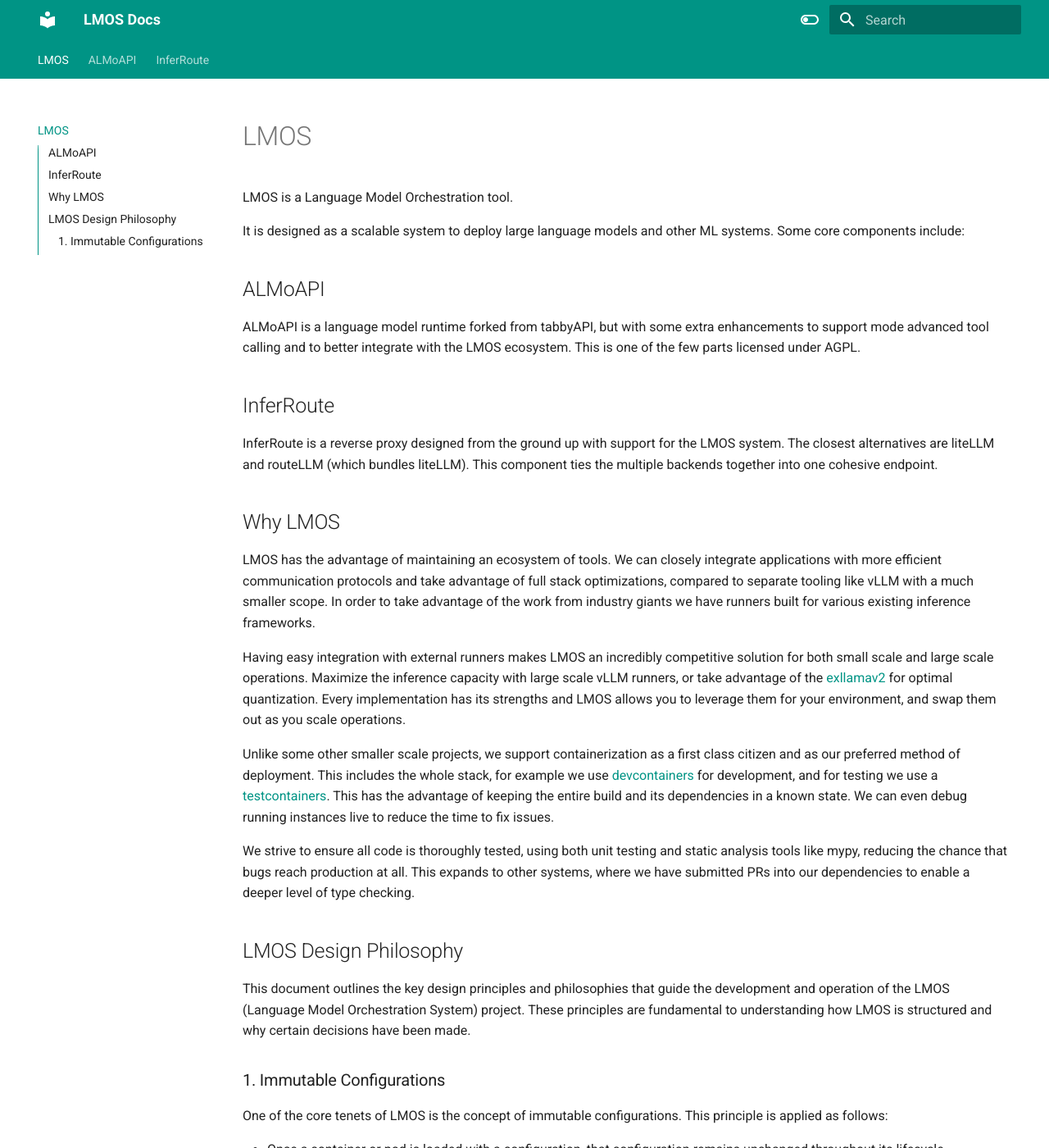
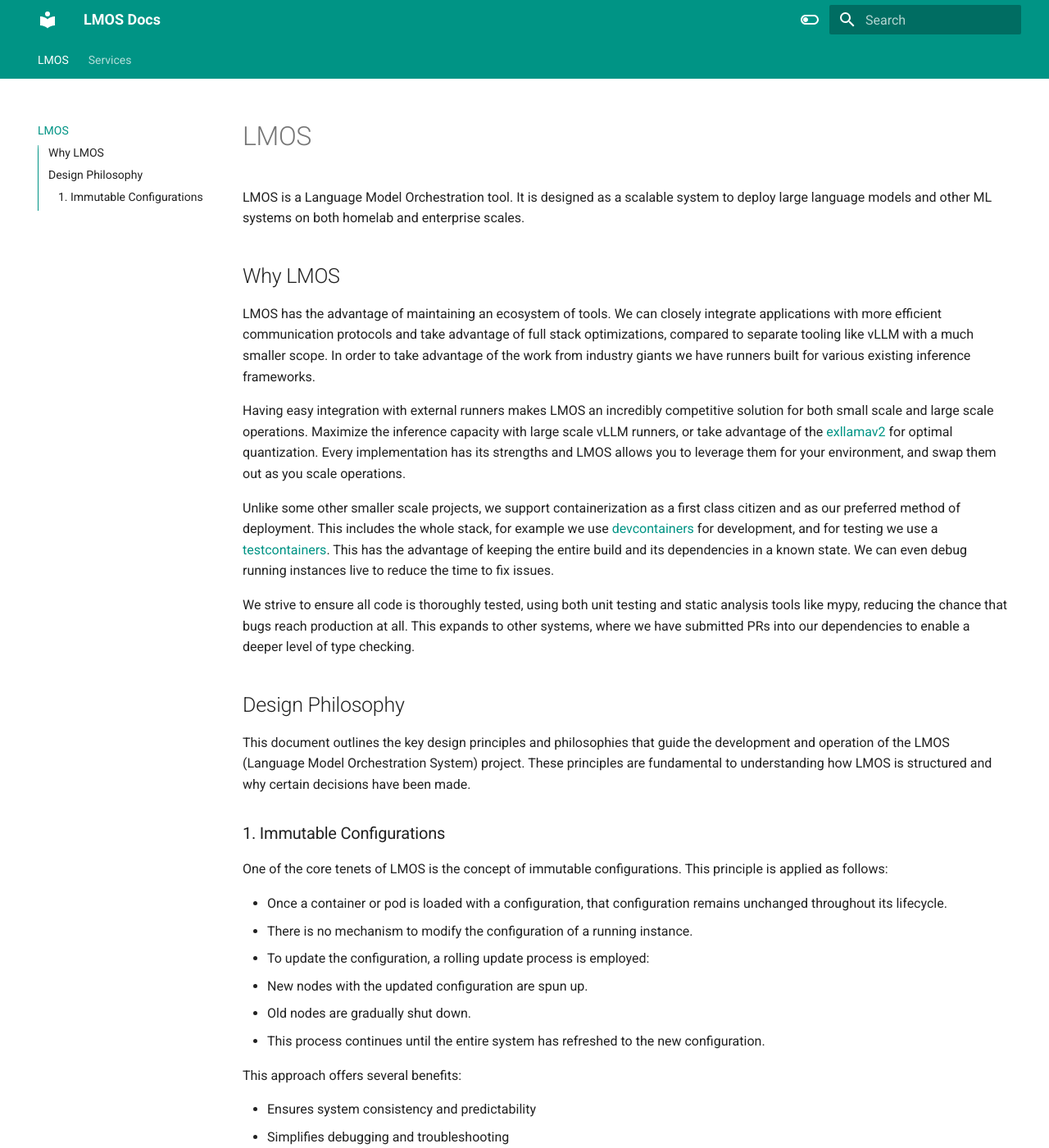
Before and after one commit to LMOS-IO/LMOS-docs, an MkDocs documentation site: the page built from docs/index.md, in a window 1280 px wide and 1400 px high. Shown: the whole window at 82% size. Built offline with MkDocs 1.6.1 and Material for MkDocs 9.7.7, drawn with Linux system fonts in a browser that asks for light colours; some of the changed text lies outside the part shown.

Commit message:
edit file structure

```diff
--- a/docs/index.md
+++ b/docs/index.md
@@ -1,16 +1,6 @@
 # LMOS
 
-LMOS is a Language Model Orchestration tool.
-
-It is designed as a scalable system to deploy large language models and other ML systems. Some core components include:
-
-## ALMoAPI
-
-ALMoAPI is a language model runtime forked from tabbyAPI, but with some extra enhancements to support mode advanced tool calling and to better integrate with the LMOS ecosystem. This is one of the few parts licensed under AGPL.
-
-## InferRoute
-
-InferRoute is a reverse proxy designed from the ground up with support for the LMOS system. The closest alternatives are liteLLM and routeLLM (which bundles liteLLM). This component ties the multiple backends together into one cohesive endpoint.
+LMOS is a Language Model Orchestration tool. It is designed as a scalable system to deploy large language models and other ML systems on both homelab and enterprise scales.
 
 ## Why LMOS
 
@@ -22,7 +12,7 @@ Unlike some other smaller scale projects, we support containerization as a first
 
 We strive to ensure all code is thoroughly tested, using both unit testing and static analysis tools like mypy, reducing the chance that bugs reach production at all. This expands to other systems, where we have submitted PRs into our dependencies to enable a deeper level of type checking.
 
-## LMOS Design Philosophy
+## Design Philosophy
 
 This document outlines the key design principles and philosophies that guide the development and operation of the LMOS (Language Model Orchestration System) project. These principles are fundamental to understanding how LMOS is structured and why certain decisions have been made.
 
@@ -38,6 +28,7 @@ One of the core tenets of LMOS is the concept of immutable configurations. This
   3. This process continues until the entire system has refreshed to the new configuration.
 
 This approach offers several benefits:
+
 - Ensures system consistency and predictability
 - Simplifies debugging and troubleshooting
 - Supports easier rollbacks if issues are encountered
```
Also changed, not shown: docs/services/ALMoAPI/Introduction.md (renamed from docs/ALMoAPI/Introduction.md), docs/services/InferRoute/Introduction.md (renamed from docs/InferRoute/Introduction.md).
